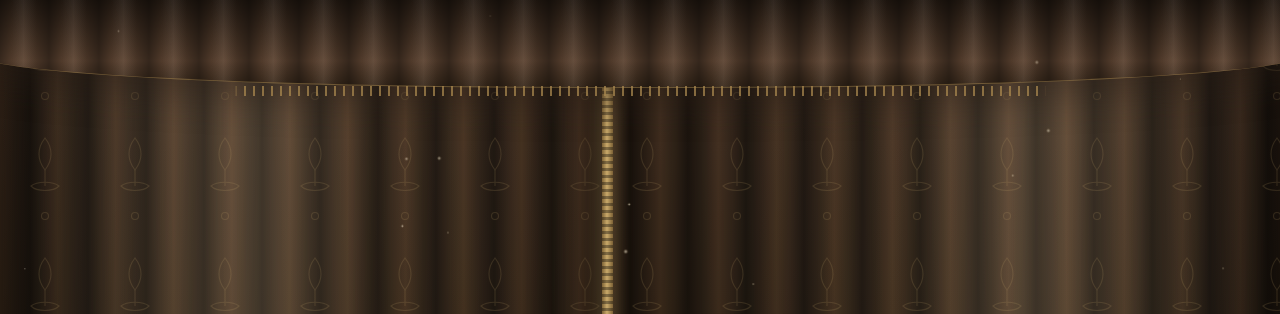
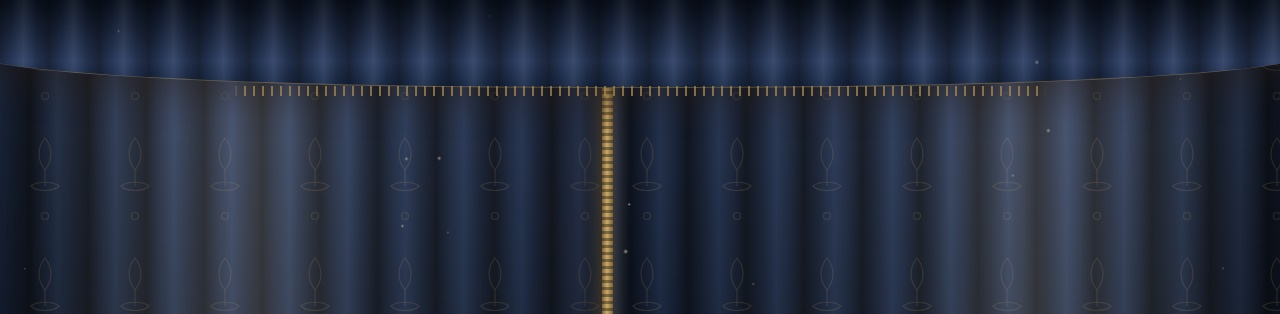
Before and after one commit to Alaqmar00/Haider-Fatema, a plain HTML site: page index.html in a window 1280 px wide. Shown: the top 314 px of the page. Drawn offline with nearby package versions, Linux system fonts and the light colour scheme.

Commit message:
Add files via upload

```diff
--- a/index.html
+++ b/index.html
@@ -3,7 +3,7 @@
 <head>
 <meta charset="UTF-8" />
 <meta name="viewport" content="width=device-width, initial-scale=1, viewport-fit=cover, maximum-scale=5" />
-<meta name="theme-color" content="#2E2018" />
+<meta name="theme-color" content="#0B1220" />
 <title>Haider weds Fatema</title>
 <meta name="description" content="A moment worth cherishing — the wedding invitation of Haider and Fatema." />
 
@@ -128,7 +128,7 @@
       <span class="corner corner--bl" aria-hidden="true"></span>
       <span class="corner corner--br" aria-hidden="true"></span>
       <h2 class="card__title">Special Request</h2>
-      <p class="request__name">Kussay, Amatullah & Hassan</p>
+      <p class="request__name">Kussay Amatullah Hassan</p>
     </article>
   </section>
 
--- a/styles.css
+++ b/styles.css
@@ -12,13 +12,13 @@
   --gold:       #A8874F;
   --gold-soft:  #C9A96A;
   --gold-deep:  #7D6236;
-  --mocha:      #5C4331;
-  --brown:      #3E2C1E;
-  --coffee:     #241A12;
+  --mocha:      #2E4066;
+  --brown:      #16233A;
+  --coffee:     #0B1220;
 
-  --ink:        #3E2C1E;
-  --ink-soft:   #52391F;
-  --label:      #8A6E48;
+  --ink:        #16233A;
+  --ink-soft:   #2C3E5E;
+  --label:      #56698C;
 
   --serif:  "Cormorant Garamond", "Times New Roman", serif;
   --script: "Pinyon Script", "Cormorant Garamond", cursive;
@@ -94,7 +94,7 @@ img{ max-width:100%; height:auto; }
       rgba(0,0,0,.42) 25px,
       rgba(0,0,0,.14) 37px,
       rgba(255,255,255,.06) 50px),
-    linear-gradient(180deg, var(--coffee) 0%, var(--mocha) 70%, #3A2A1C 100%);
+    linear-gradient(180deg, var(--coffee) 0%, var(--mocha) 70%, #1C2E4C 100%);
   border-bottom:1px solid rgba(168,135,79,.5);
   border-radius:0 0 46% 46% / 0 0 34px 34px;
   box-shadow: 0 16px 34px rgba(36,26,18,.42);
@@ -130,7 +130,7 @@ img{ max-width:100%; height:auto; }
       rgba(255,238,214,.12) 58px),
     /* body shading */
     linear-gradient(90deg, rgba(0,0,0,.45) 0%, rgba(0,0,0,0) 30%, rgba(0,0,0,.25) 100%),
-    linear-gradient(180deg, #4C3626 0%, #3A2919 46%, #241A12 100%);
+    linear-gradient(180deg, #2E4066 0%, #1B2A46 46%, #0B1220 100%);
   background-size: 58px 100%, 100% 100%, 100% 100%;
 }
 .curtain--left{  left:0;  border-radius:0 0 22% 0 / 0 0 6% 0; }
@@ -143,7 +143,7 @@ img{ max-width:100%; height:auto; }
       rgba(0,0,0,.20) 44px,
       rgba(255,238,214,.12) 58px),
     linear-gradient(-90deg, rgba(0,0,0,.45) 0%, rgba(0,0,0,0) 30%, rgba(0,0,0,.25) 100%),
-    linear-gradient(180deg, #4C3626 0%, #3A2919 46%, #241A12 100%);
+    linear-gradient(180deg, #2E4066 0%, #1B2A46 46%, #0B1220 100%);
 }
 
 /* soft vertical sheen so fabric catches light */
```
